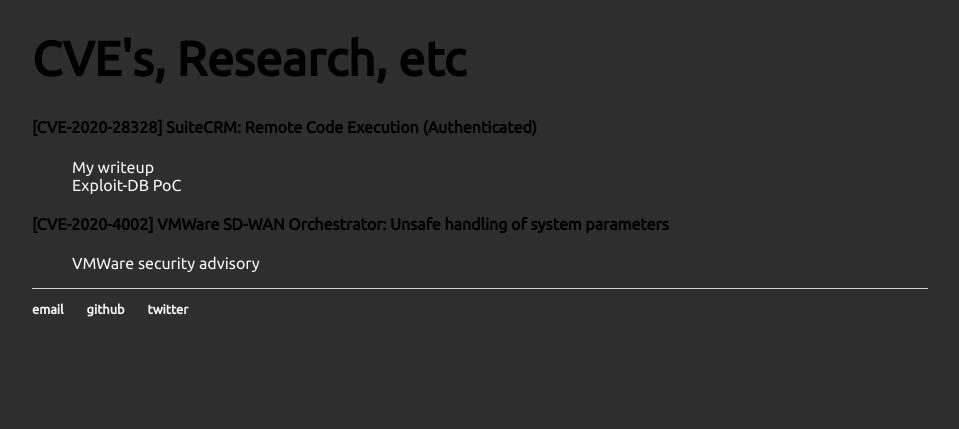
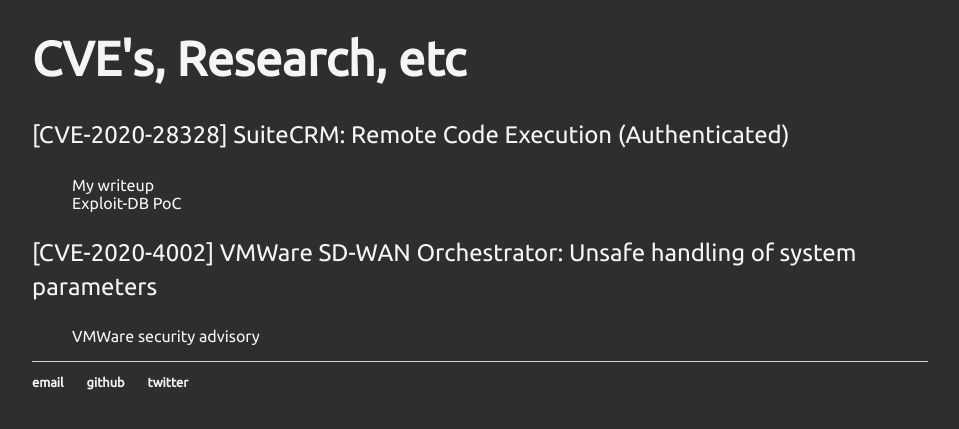
Before and after one commit to mcorybillington/mcorybillington.github.io, a Jekyll site: the page built from research/index.html, in a window 1280 px wide, cut to the strip 264-693 px from the top of the page. Shown: the whole strip, without its empty margins (160-1119 px from the left). Built offline with Jekyll 4.4.1, drawn with Linux system fonts in a browser that asks for light colours.

Commit message:
Change font color and link CVE's

```diff
--- a/css/main.css
+++ b/css/main.css
@@ -3,6 +3,7 @@
     width: 70%;
     background-color: #2e2e2e;
     font-family:'Ubuntu';
+    color: whitesmoke;
 }
 nav ul, footer ul {
     padding: 0px;
--- a/research/index.html
+++ b/research/index.html
@@ -4,12 +4,12 @@
 ---
 <div class="about">
     <h1>CVE's, Research, etc</h1>
-    <h4>[CVE-2020-28328] SuiteCRM: Remote Code Execution (Authenticated)</h4>
+    <p><a href="https://cve.mitre.org/cgi-bin/cvename.cgi?name=CVE-2020-28328">[CVE-2020-28328]</a> SuiteCRM: Remote Code Execution (Authenticated)</p>
     <ul>
         <li><a href="https://github.com/mcorybillington/SuiteCRM-RCE">My writeup</a></li>
         <li><a href="https://www.exploit-db.com/exploits/49001">Exploit-DB PoC</a></li>
     </ul>
-    <h4>[CVE-2020-4002] VMWare SD-WAN Orchestrator: Unsafe handling of system parameters</h4>
+    <p><a href="https://cve.mitre.org/cgi-bin/cvename.cgi?name=CVE-2020-4002">[CVE-2020-4002]</a> VMWare SD-WAN Orchestrator: Unsafe handling of system parameters</p>
     <ul>
         <li><a href="https://www.vmware.com/security/advisories/VMSA-2020-0025.html">VMWare security advisory</a></li>
     </ul>
```
